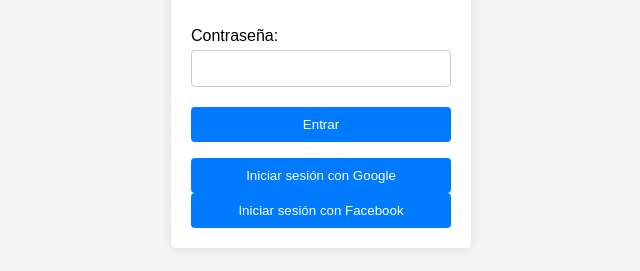
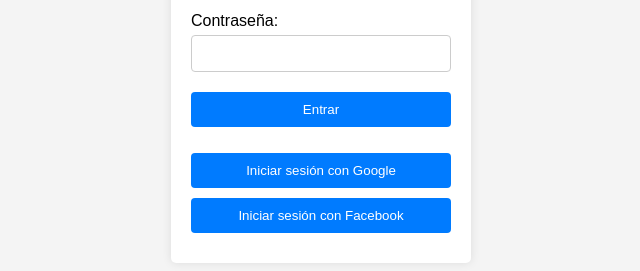
Before and after one commit to LKWD-JMX/LKWD-JMX.github.io, a plain HTML site: page index.html in a window 1280 px wide. Shown: the part 357-628 px from the top of the page, without its empty margins (319-959 px from the left). Drawn offline with Linux system fonts and the light colour scheme.

Commit message:
Update styles.css

```diff
--- a/styles.css
+++ b/styles.css
@@ -46,10 +46,15 @@
     cursor: pointer;
     width: 100%;
     border-radius: 4px;
+    margin-bottom: 10px;
 }
 
 button:hover {
     background-color: #0056b3;
+}
+
+.social-login {
+    text-align: center;
 }
 
 .error {
```
